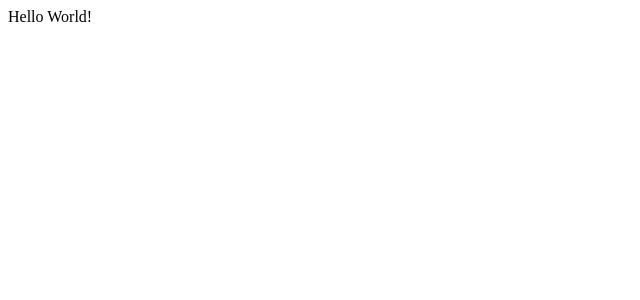
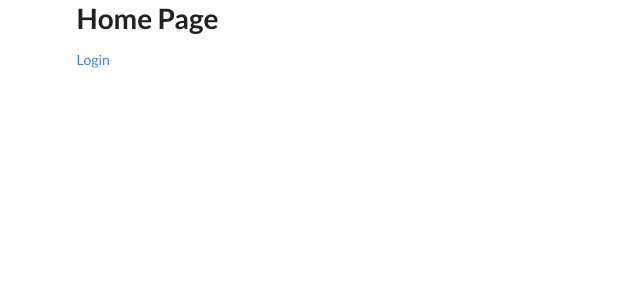
Before and after one commit to ryankingDSB/React_Redux_LoginSystem_V2, a React (Create React App) app: page / in a window 1280 px wide. Shown: the top 300 px of the page, without its empty margins (0-640 px from the left). Built offline with nearby package versions, Linux system fonts and the light colour scheme.

Commit message:
Added semantic-ui

```diff
--- a/package.json
+++ b/package.json
@@ -1,11 +1,15 @@
 {
+  "_comment": "npm install --save-dev eslint prettier eslint-config-airbnb@^15.0.1 eslint-config-prettier eslint-plugin-prettier eslint-plugin-react eslint-plugin-import eslint-plugin-jsx-a11y@^5.1.1",
   "name": "bookworm-react",
   "version": "0.1.0",
   "private": true,
   "dependencies": {
     "react": "^16.2.0",
     "react-dom": "^16.2.0",
-    "react-scripts": "1.1.0"
+    "react-router-dom": "^4.2.2",
+    "react-scripts": "1.1.0",
+    "semantic-ui-css": "^2.2.12",
+    "semantic-ui-react": "^0.77.2"
   },
   "scripts": {
     "start": "react-scripts start",
--- a/src/App.js
+++ b/src/App.js
@@ -1,5 +1,12 @@
 import React from 'react';
+import { Route } from 'react-router-dom';
+import HomePage from './components/pages/HomePage';
+import LoginPage from './components/pages/LoginPage';
 
-const App = () => <div>Hello World!</div>
+const App = () =>
+<div className ="ui container">
+  <Route path="/" exact component={HomePage} />
+  <Route path="/login" exact component={LoginPage} />
+</div>
 
 export default App;
--- /dev/null
+++ b/src/components/pages/HomePage.js
@@ -0,0 +1,11 @@
+import React from 'react';
+import { Link } from 'react-router-dom';
+
+const HomePage = () => (
+    <div>
+        <h1>Home Page</h1>
+        <Link to="/login">Login</Link>
+    </div>
+);
+
+export default HomePage;
--- /dev/null
+++ b/src/components/pages/LoginPage.js
@@ -0,0 +1,9 @@
+import React from 'react';
+
+const LoginPage = () => (
+    <div>
+        <h1>Login page </h1>
+    </div>
+);
+
+export default LoginPage;
--- a/src/index.js
+++ b/src/index.js
@@ -1,7 +1,14 @@
 import React from 'react';
 import ReactDOM from 'react-dom';
+import { BrowserRouter } from 'react-router-dom';
+import 'semantic-ui-css/semantic.min.css';
 import App from './App';
 import registerServiceWorker from './registerServiceWorker';
 
-ReactDOM.render(<App />, document.getElementById('root'));
+ReactDOM.render(
+<BrowserRouter>
+<App />
+</BrowserRouter>,
+
+document.getElementById('root'));
 registerServiceWorker();
```
Also changed, not shown: 2 other files (tests, documents, lock files or other folders).
